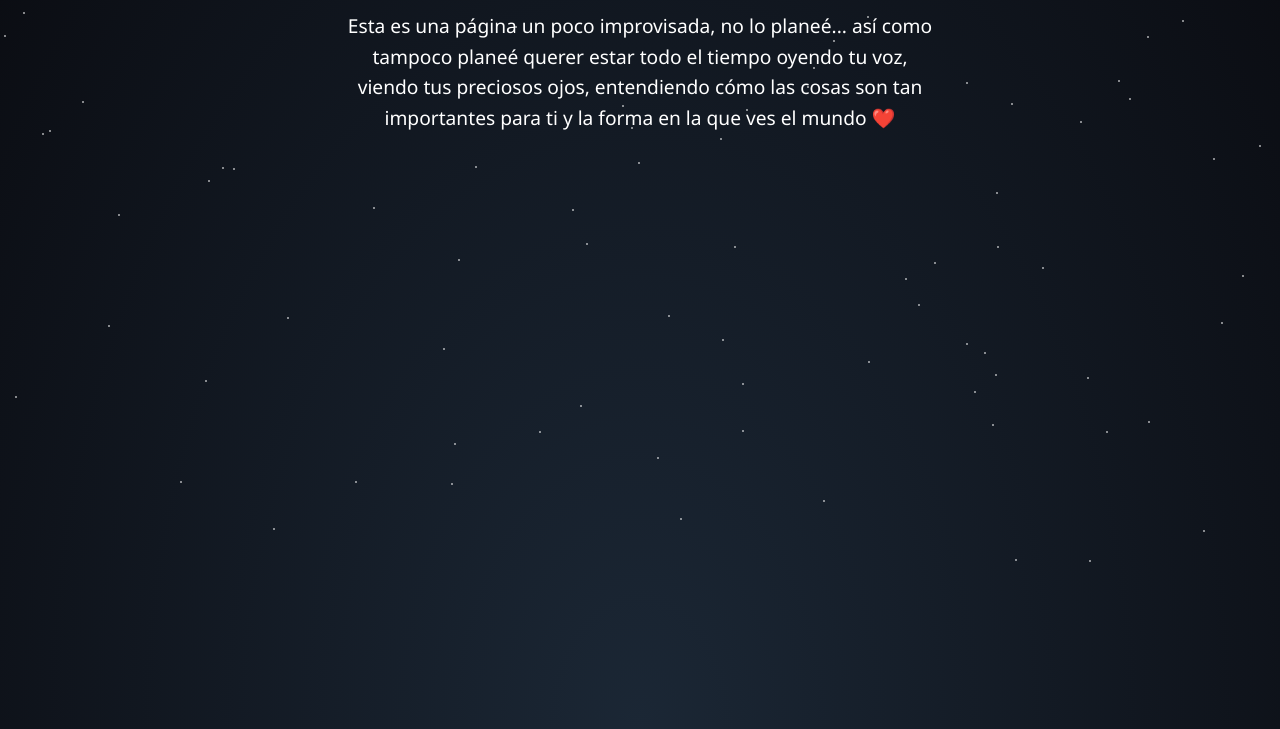
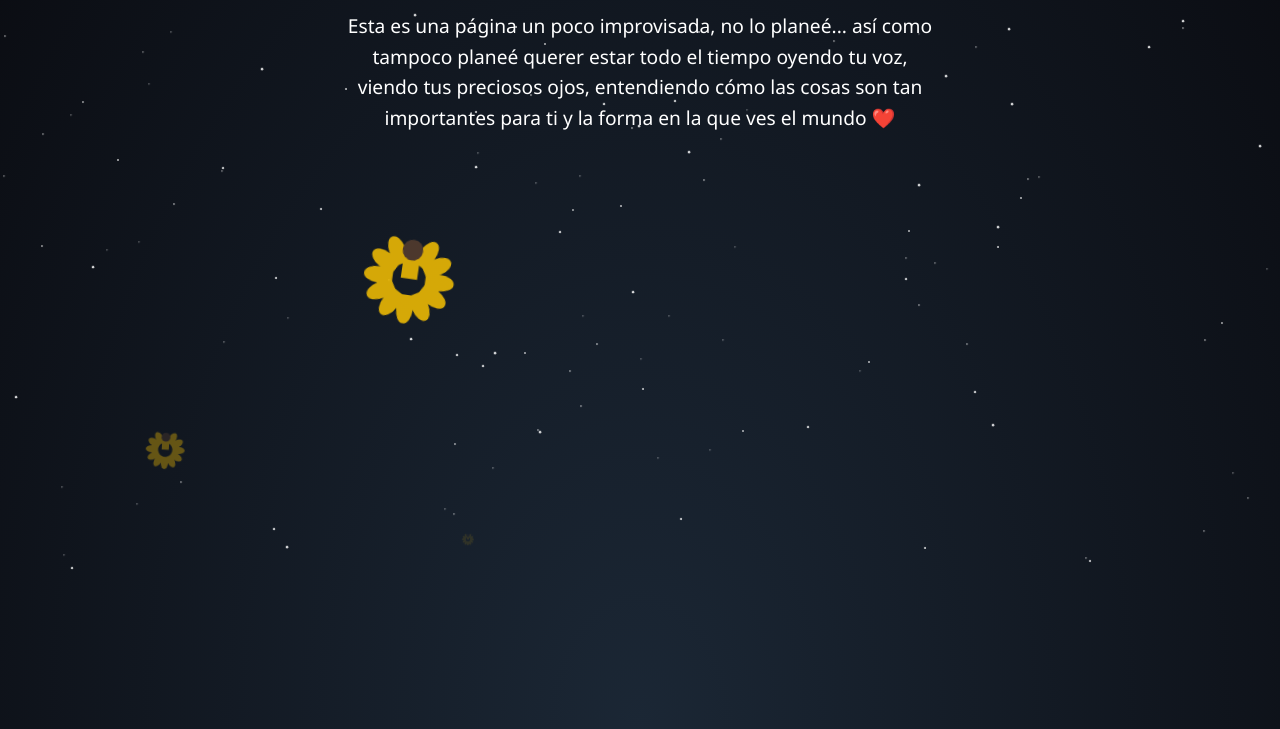
Before and after one commit to JETEK12/githubpage, a plain HTML site: page index.html in a window 1280 px wide. Shown: the part 231-960 px from the top of the page. Drawn offline with Linux system fonts and the light colour scheme.

Commit message:
Update index.html

```diff
--- a/index.html
+++ b/index.html
@@ -15,35 +15,94 @@
         text-align: center;
     }
 
-    /* Estrellas */
-    .stars {
+    /* --- ESTRELLAS --- */
+    .star {
         position: absolute;
         width: 2px;
         height: 2px;
         background: white;
-        animation: blink 2s infinite;
-    }
-    @keyframes blink {
-        0%, 100% { opacity: 1; }
-        50% { opacity: 0.5; }
+        border-radius: 50%;
+        /* La animación se aplica desde JS para que cada una sea única */
+        animation-name: twinkle;
+        animation-iteration-count: infinite;
     }
 
-    /* Corazones */
-    .heart {
+    /* Animación de tintineo más natural */
+    @keyframes twinkle {
+        0%   { opacity: 0.4; transform: scale(0.8); }
+        50%  { opacity: 1;   transform: scale(1.2); }
+        100% { opacity: 0.4; transform: scale(0.8); }
+    }
+
+    /* --- GIRASOLES --- */
+    .sunflower {
         position: absolute;
-        bottom: 0;
-        color: red;
-        font-size: 24px;
-        animation: rise 3s linear forwards;
+        bottom: -50px; /* Empiezan fuera de la pantalla */
+        width: 80px;
+        height: 80px;
+        animation: growAndSway 8s linear forwards;
     }
-    @keyframes rise {
-        0% { transform: translateY(0) scale(1); opacity: 1; }
-        100% { transform: translateY(-100vh) scale(1.5); opacity: 0; }
+
+    .sunflower .center {
+        position: absolute;
+        width: 25px;
+        height: 25px;
+        background: #583e2e;
+        border-radius: 50%;
+        top: 50%;
+        left: 50%;
+        transform: translate(-50%, -50%);
+        z-index: 2;
+    }
+
+    .sunflower .petal {
+        position: absolute;
+        width: 20px;
+        height: 35px;
+        background: #FFC700; /* Amarillo girasol */
+        border-radius: 50% 50% 0 0;
+        top: 50%;
+        left: 50%;
+        transform-origin: bottom center;
+        margin-left: -10px; /* Centrar el pétalo */
+        z-index: 1;
+    }
+
+    /* Posicionar los 12 pétalos en círculo */
+    .petal:nth-child(1)  { transform: rotate(0deg) translateY(-20px); }
+    .petal:nth-child(2)  { transform: rotate(30deg) translateY(-20px); }
+    .petal:nth-child(3)  { transform: rotate(60deg) translateY(-20px); }
+    .petal:nth-child(4)  { transform: rotate(90deg) translateY(-20px); }
+    .petal:nth-child(5)  { transform: rotate(120deg) translateY(-20px); }
+    .petal:nth-child(6)  { transform: rotate(150deg) translateY(-20px); }
+    .petal:nth-child(7)  { transform: rotate(180deg) translateY(-20px); }
+    .petal:nth-child(8)  { transform: rotate(210deg) translateY(-20px); }
+    .petal:nth-child(9)  { transform: rotate(240deg) translateY(-20px); }
+    .petal:nth-child(10) { transform: rotate(270deg) translateY(-20px); }
+    .petal:nth-child(11) { transform: rotate(300deg) translateY(-20px); }
+    .petal:nth-child(12) { transform: rotate(330deg) translateY(-20px); }
+
+    /* Animación para que los girasoles crezcan y se balanceen */
+    @keyframes growAndSway {
+        0% {
+            transform: translateY(0) scale(0);
+            opacity: 0;
+        }
+        50% {
+            transform: translateY(-50vh) scale(1) rotate(10deg);
+            opacity: 1;
+        }
+        100% {
+            transform: translateY(-100vh) scale(1.2) rotate(-10deg);
+            opacity: 0;
+        }
     }
 
     h1 {
         margin-top: 20vh;
         font-size: 2.5em;
+        z-index: 10;
+        position: relative;
     }
 
     p {
@@ -51,6 +110,8 @@
         margin: 20px auto;
         font-size: 1.2em;
         line-height: 1.6em;
+        z-index: 10;
+        position: relative;
     }
 </style>
 </head>
@@ -65,27 +126,48 @@
 </p>
 
 <script>
-    // Crear estrellas
-    for (let i = 0; i < 100; i++) {
+    // --- LÓGICA PARA LAS ESTRELLAS ---
+    const starContainer = document.body;
+    for (let i = 0; i < 150; i++) { // Aumenté un poco la cantidad
         let star = document.createElement("div");
-        star.classList.add("stars");
+        star.classList.add("star");
         star.style.top = Math.random() * 100 + "vh";
         star.style.left = Math.random() * 100 + "vw";
-        document.body.appendChild(star);
+
+        // Asignar duración y retraso aleatorios para que no tintineen todas a la vez
+        star.style.animationDuration = (Math.random() * 3 + 2) + 's'; // Entre 2s y 5s
+        star.style.animationDelay = Math.random() * 3 + 's'; // Hasta 3s de retraso
+
+        starContainer.appendChild(star);
     }
 
-    // Animar corazones durante 1 segundo
-    function createHeart() {
-        let heart = document.createElement("div");
-        heart.classList.add("heart");
-        heart.style.left = Math.random() * 100 + "vw";
-        heart.innerHTML = "❤️";
-        document.body.appendChild(heart);
-        setTimeout(() => heart.remove(), 3000);
+    // --- LÓGICA PARA LOS GIRASOLES ---
+    function createSunflower() {
+        const sunflower = document.createElement('div');
+        sunflower.classList.add('sunflower');
+
+        // Crear la estructura de la flor (centro y pétalos)
+        let petalsHTML = '';
+        for (let i = 0; i < 12; i++) {
+            petalsHTML += '<div class="petal"></div>';
+        }
+        sunflower.innerHTML = `<div class="center"></div>${petalsHTML}`;
+
+        // Posición y animación aleatorias
+        sunflower.style.left = (Math.random() * 90 + 5) + 'vw'; // Evita los bordes
+        sunflower.style.animationDuration = (Math.random() * 5 + 7) + 's'; // Duración entre 7s y 12s
+
+        document.body.appendChild(sunflower);
+
+        // Eliminar la flor después de que termine su animación para no saturar la página
+        setTimeout(() => {
+            sunflower.remove();
+        }, 12000); // Un poco más que la duración máxima de la animación
     }
 
-    let heartInterval = setInterval(createHeart, 200);
-    setTimeout(() => clearInterval(heartInterval), 1000);
+    // Crear un nuevo girasol cada cierto tiempo
+    setInterval(createSunflower, 1500);
+
 </script>
 
 </body>
```
